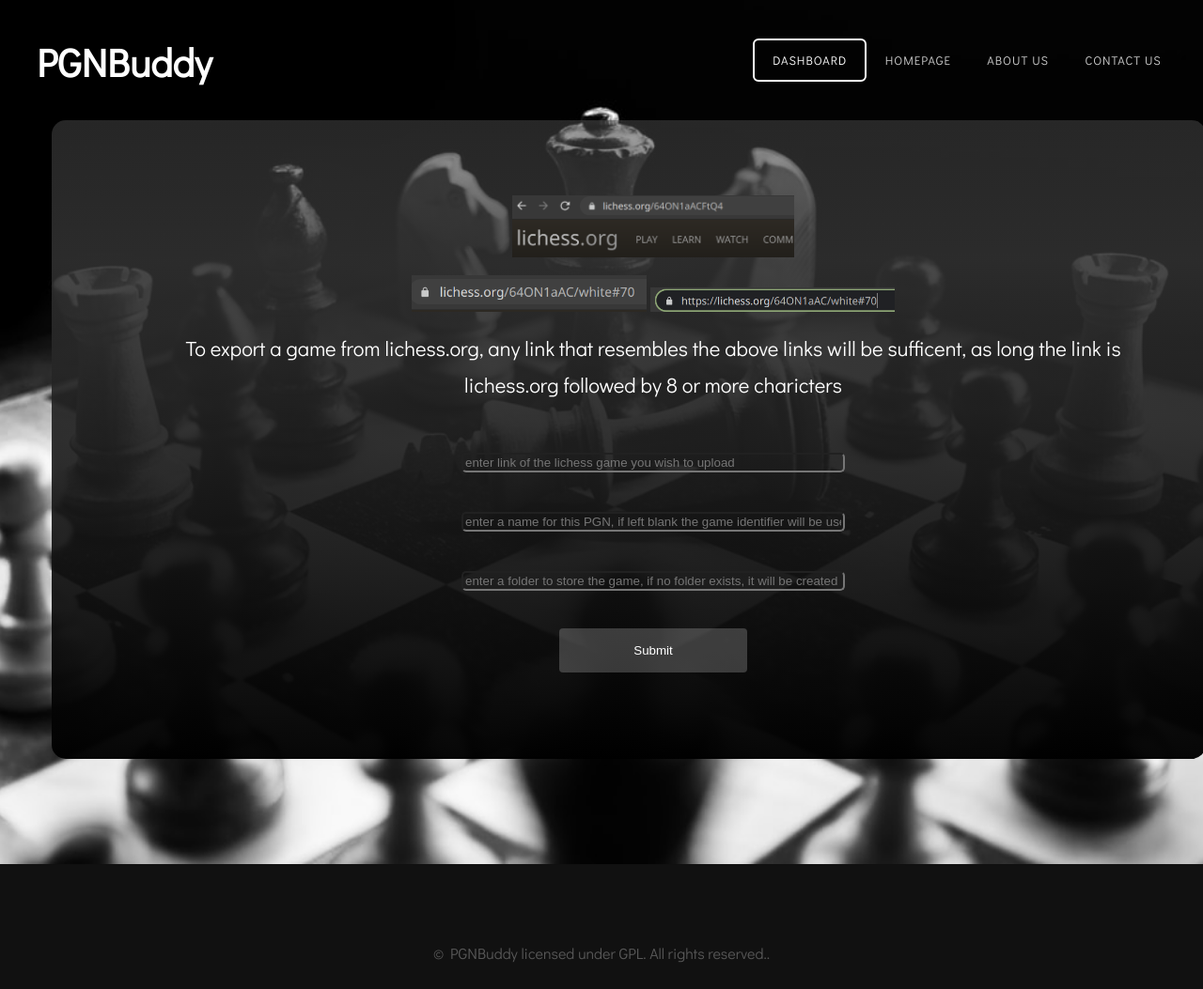
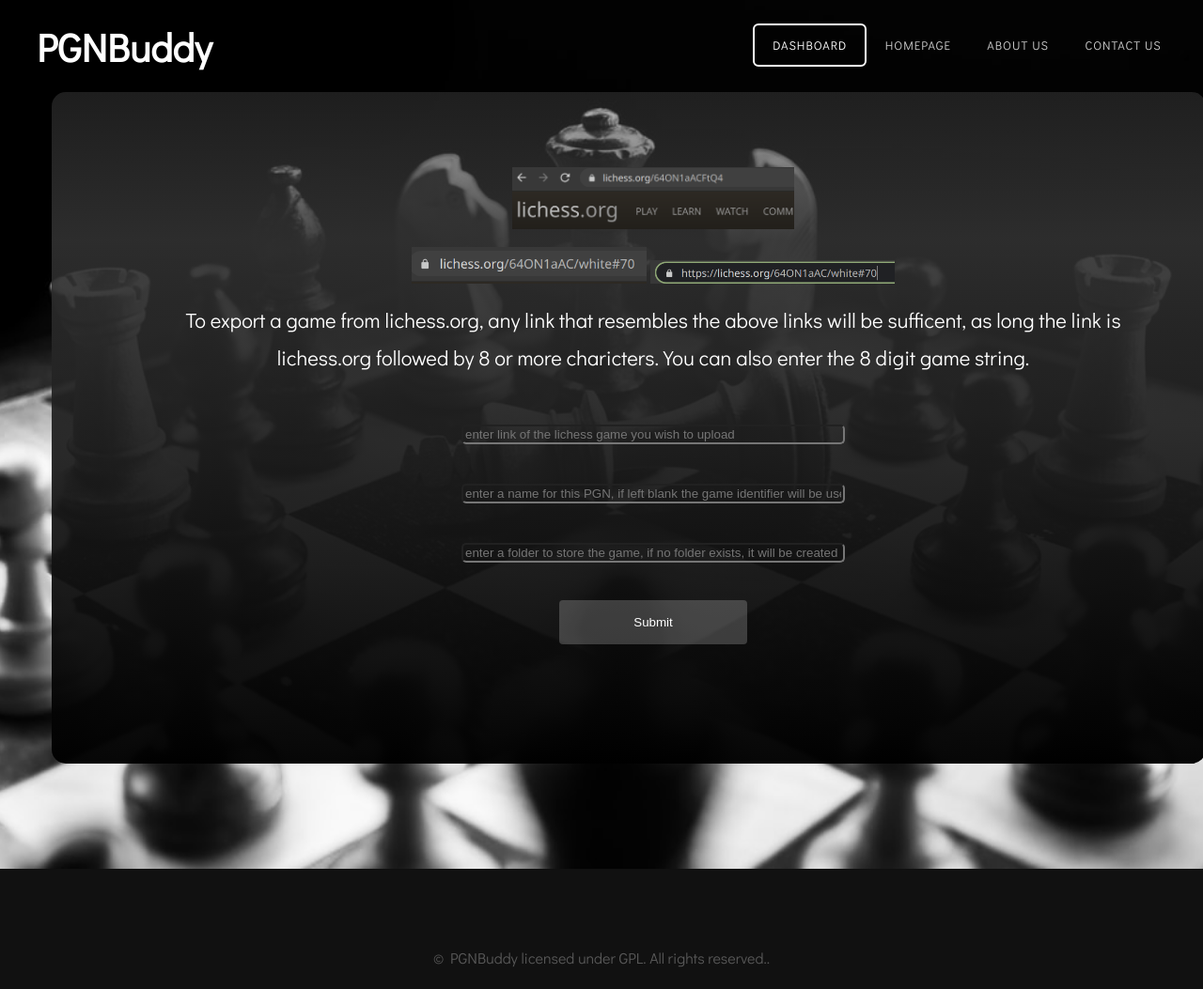
Before and after one commit to trevor-ofarrell/python-chess, a Flask app: page /lichessliterate in a window 1280 px wide; the page is wider, and only the part inside the window is pictured. Shown: the top 1053 px of that part at 94% size. Before the commit the page ends 1024 px from the top of that part, so only its background shows below. Run offline with Flask 2, Linux system fonts and the light colour scheme.

Commit message:
styling and adding edit pgn button

```diff
--- a/PGNBuddy/main.py
+++ b/PGNBuddy/main.py
@@ -112,6 +112,8 @@ def lichessupload():
             game_name = request.form['name']
 
         game_string = request.form['gamestring']
+        print(len(game_string), file=sys.stderr)
+
         if str(game_string)[:5] == "liche":
             game_string = game_string[12:]
 
@@ -122,7 +124,9 @@ def lichessupload():
         elif str(game_string)[:5] == "https":
             game_string = game_string[20:]
 
-        game_string = game_string[:8]
+        if len(game_string) != 8:
+            game_string = game_string[:8]
+
         game_folder = request.form['folder']
         lciframe = "https://lichess.org/embed/" + game_string + "?theme=auto&bg=auto"
         uid = current_user.id
@@ -164,7 +168,7 @@ def lichessliterate():
         if str(game_string)[:5] == "liche":
             game_string = game_string[12:]
 
-        if str(game_string)[:5] == "http:":
+        elif str(game_string)[:5] == "http:":
             game_string = game_string[19:]
             print(game_string, file=sys.stderr)
 
@@ -295,3 +299,9 @@ def exportall():
 @main.route('/nothingyet', methods=['GET', 'POST'])
 def nothingyet():
     pass
+
+@main.route('/editpgn', methods=['GET', 'POST'])
+def editpgn():
+    pg = request.form['editpgn']
+    q = db.session.query(pgn).filter_by(pgnId=pg).one()
+    return render_template('editpgn.html', pgn=q.game)
--- a/PGNBuddy/static/css/default.css
+++ b/PGNBuddy/static/css/default.css
@@ -57,6 +57,12 @@
 	{
 		margin: 0em auto;
 		width: 1200px;
+	}
+
+	.editpgnheader
+	{
+		left: 0em;
+		top: 0em;
 	}
 
 /*********************************************************************************/
@@ -413,11 +419,11 @@
 		margin-left: 55px;
 		margin-top: -60px;
 		width: 85%;
-		height: 540px;
+		height: 575px;
 		top: 0px;
     	left: 0px;
 		background: rgb(129,129,129);
-		background: linear-gradient(180deg, rgba(77, 77, 77, 0.496) 0%, rgba(49, 49, 49, 0.882) 22%, rgba(0, 0, 0, 0.972) 100%);
+		background: linear-gradient(180deg, rgba(82, 82, 82, 0.365) 0%, rgba(49, 49, 49, 0.91) 22%, rgba(0, 0, 0, 0.972) 100%);
 		padding: 70px;
 		border-radius: 15px;
 	}
@@ -463,8 +469,9 @@
 
 	#header
 	{
-		padding: 4em 0em;
-		height: -40px;
+		padding: 3.7em 0em;
+		height: 50%;
+		margin-top: -20px;
 	}
 
 /*********************************************************************************/
@@ -475,7 +482,7 @@
 	{
 		position: absolute;
 		padding-left: 39px;
-		top: 3.6em;
+		top: 2.6em;
 		left: 0;
 	}
 
@@ -499,7 +506,7 @@
 	{
 		position: absolute;
 		padding-right: 25px;
-		top: 4.5em;
+		top: 3.5em;
 		right: 0;
 	}
 
@@ -611,7 +618,7 @@
 		scrollbar-color: rgba(17, 17, 17, 0.889) rgba(46, 46, 46, 0.538);
 		scrollbar-width: 20px;
 		width: 1285px;
-		height: 670px;
+		height: 705px;
 		margin-top: -228px;
 		border: gray;
 		border-width: 3px;
@@ -667,24 +674,57 @@
 		text-align: left;
 		font-size: 1.5em;
 		color: #FFF;
-		background: linear-gradient(180deg, rgba(89, 89, 89, 0.689) 0%, rgba(43, 43, 43, 0.924) 22%, rgba(0, 0, 0, 0.972) 100%);
+		background: linear-gradient(180deg, rgba(111, 111, 111, 0.689) 0%, rgba(44, 44, 44, 0.924) 22%, rgba(0, 0, 0, 0.972) 100%);
 	}
 
 	.activedb, .newbutton:hover {
 		background-color: rgb(255, 255, 255);
+		border-width: 4px;
+		margin-top: .2em;
 	}
 
 	.hiden
 	{
 		display: none;
+		height: 100%;
+		padding-bottom: 50px;
+	}
+
+	.dblistitem
+	{
+		height: 100%;
 	}
 
 	.delpgn
 	{
 		position: relative;
-		margin-left: 900px;
+		width: 42em;
+		margin-left: 700px;
+		margin-top: -150px;
 		left: 0px;
 		bottom: 0px;
+		padding-bottom: 0px;
+	}
+
+	.editpgn
+	{
+		position: relative;
+		width: 42em;
+		margin-left: 700px;
+		margin-top: -220px;
+		left: 0px;
+		bottom: 0px;
+		padding-bottom: 120px;
+	}
+
+	#editpgn:hover, #delpgn:hover
+	{
+		background-color: #717171;
+	}
+
+	.button:hover
+	{
+		background-color: #1d1d1d;
 	}
 
 	.filterbutton
@@ -706,6 +746,12 @@
 	{
 		margin-top: -150px;
 		margin-bottom: 50px;
+	}
+
+	.lichessiframe
+	{
+		margin-left: -450px;
+		margin-bottom: 100px;
 	}
 
 /*********************************************************************************/
--- a/PGNBuddy/templates/filterdb.html
+++ b/PGNBuddy/templates/filterdb.html
@@ -89,8 +89,12 @@ Released   : 20140314
 												<div class="hiden">
 													<li><p>{{ pg['game'] }}</p></lii>
 													{% if pg['frame'] %}
-														<iframe src="{{ pg['frame'] }}" width=600 height=397 frameborder=0></iframe>
+														<iframe src="{{ pg['frame'] }}" width=760 height=500 frameborder=0 class="lichessiframe"></iframe>
 													{% endif %}
+													<form action="{{ url_for('main.editpgn') }}" method="post" class="editpgn">
+														<input type="hidden" value="{{ pg['pgnId'] }}" name="editpgn" />
+														<input type="submit" id="editpgn" value="Edit PGN" style="width: 65%;"/>
+													</form>
 													<form action="{{ url_for('main.deletepgn') }}" method="post" class="delpgn">
 														<input type="hidden" value="{{ pg['pgnId'] }}" name="pgntodel" />
 														<input type="submit" value="Delete PGN. This cannot be undone." style="width: 65%;"/>
--- a/PGNBuddy/templates/lichessupload.html
+++ b/PGNBuddy/templates/lichessupload.html
@@ -46,7 +46,8 @@ Released   : 20140314
 					<br>
 					<img src="/static/css/images/lichessgamelink2.png" style="width: 250px; height: auto;">
 					<img src="/static/css/images/lichessgamelink3.png" style="width: 260px; height: auto;">
-					<p style="font-size: 22px; padding-top: 15px;">To export a game from lichess.org, any link that resembles the above links will be sufficent, as long the link is lichess.org followed by 8 or more charicters</p>
+					<p style="font-size: 22px; padding-top: 15px;">To export a game from lichess.org, any link that resembles the
+						 above links will be sufficent, as long the link is lichess.org followed by 8 or more charicters. You can also enter the 8 digit game string.</p>
 				</div>
                 <form method="POST">
 					<input name="gamestring" placeholder="enter link of the lichess game you wish to upload">
```
Also changed, not shown: PGNBuddy/templates/editpgn.html (added, +41 -0 lines), PGNBuddy/templates/user_dashboard.html (+8 -3 lines), PGNBuddy/db.sqlite.
